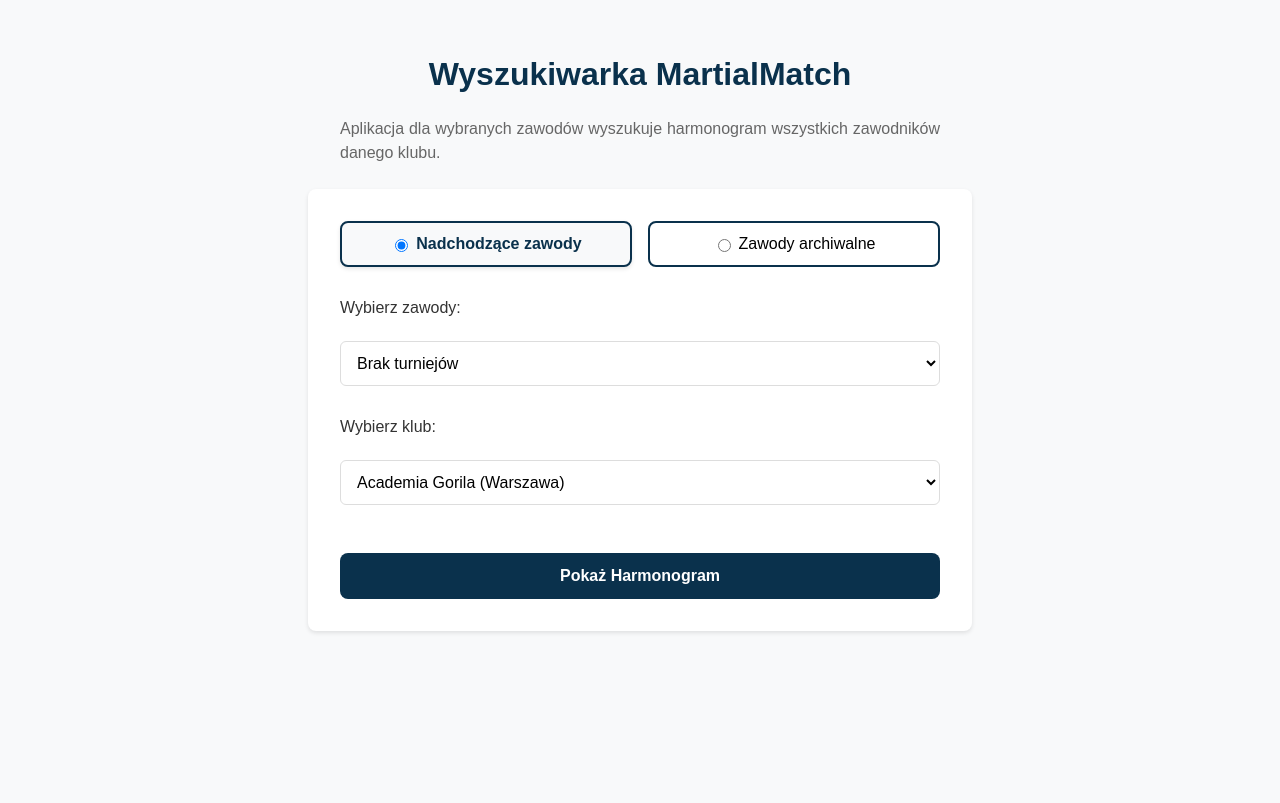
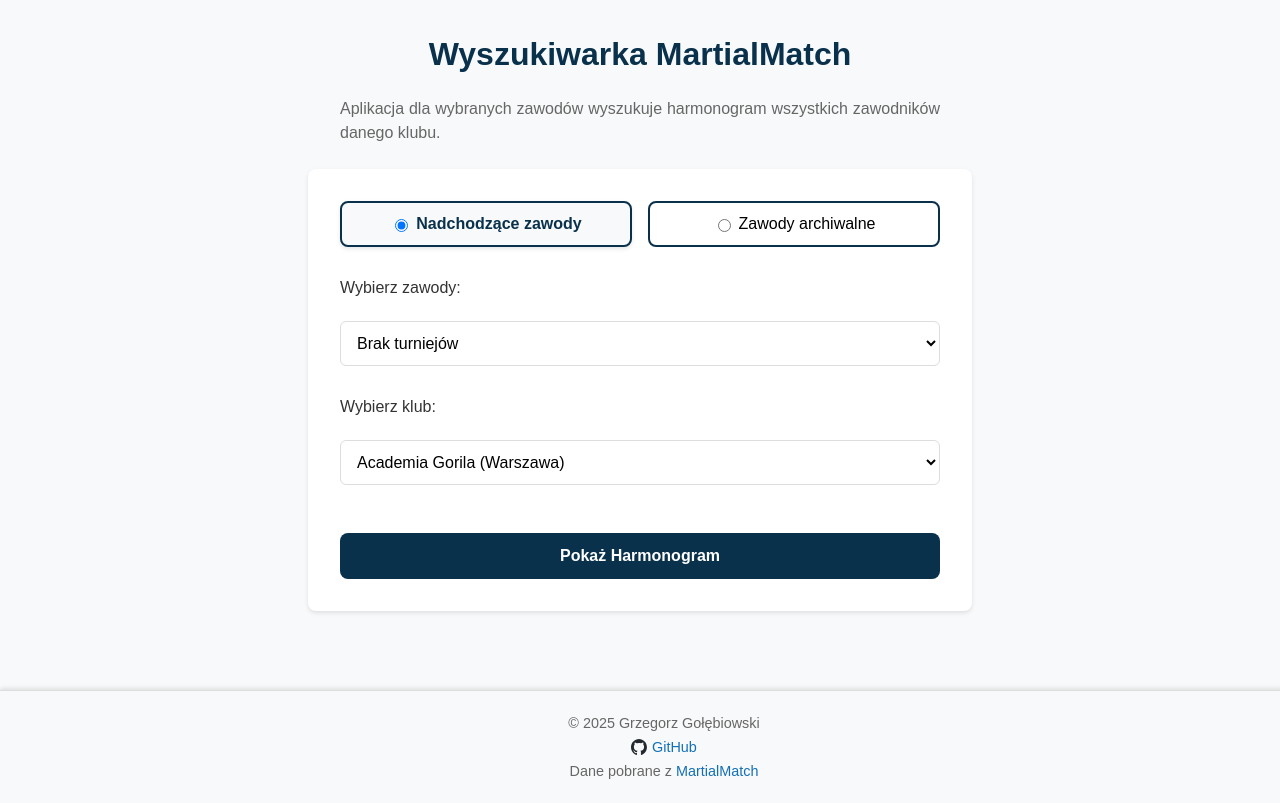
Before and after one commit to gregg127/martialmatch-scraper, a FastAPI app: page / in a window 1280 px wide; the page is wider, and only the part inside the window is pictured. Before the commit the page ends 633 px from the top of that part, so only its background shows below. Run offline with FastAPI, Linux system fonts and the light colour scheme; data that the repository does not hold is empty.

Commit message:
Add footer

```diff
--- a/app/static/css/style.css
+++ b/app/static/css/style.css
@@ -18,7 +18,6 @@
 body {
     font-family: 'Arial', sans-serif;
     margin: 0;
-    padding: 20px;
     background-color: var(--color-background);
 }
 
@@ -352,3 +351,57 @@ button:active {
         font-size: 13px;
     }
 }
+
+/* Footer Styles */
+.footer {
+    margin-top: 4rem;
+    padding: 1.5rem;
+    color: var(--color-text-light);
+    border-top: 1px solid var(--color-border);
+    box-shadow: 0 -2px 4px var(--shadow-color);
+    width: 100%;
+    position: relative;
+    display: flex;
+    justify-content: center;
+}
+
+.footer-content {
+    display: flex;
+    flex-direction: column;
+    align-items: center;
+    gap: 0.5rem;
+}
+
+.footer p {
+    margin: 0;
+    font-size: 0.9rem;
+    text-align: center;
+}
+
+.footer a {
+    color: var(--color-primary-light);
+    text-decoration: none;
+    transition: color 0.2s ease;
+}
+
+.footer a:hover {
+    color: var(--color-primary);
+    text-decoration: underline;
+}
+
+/* GitHub Link Styles */
+.github-link {
+    display: flex;
+    align-items: center;
+    gap: 0.3rem;
+}
+
+.github-icon {
+    width: 16px;
+    height: 16px;
+    transition: opacity 0.2s ease;
+}
+
+.github-link:hover .github-icon {
+    opacity: 0.8;
+}
--- a/app/templates/index.html
+++ b/app/templates/index.html
@@ -53,6 +53,16 @@
 
         <div id="error" style="display: none;" class="error"></div>
     </div>
+    <footer class="footer">
+        <div class="footer-content">
+            <p>© 2025 Grzegorz Gołębiowski</p>
+            <p><a href="https://github.com/gregg127" target="_blank" rel="noopener noreferrer" class="github-link">
+                <img src="/static/svg/github-mark.svg" alt="GitHub" class="github-icon">
+                GitHub
+            </a></p>
+            <p>Dane pobrane z <a href="https://martialmatch.com" target="_blank" rel="noopener noreferrer">MartialMatch</a></p>
+        </div>
+    </footer>
     <script src="/static/js/main.js"></script>
 </body>
 </html>
```
Also changed, not shown: app/static/svg/github-mark.svg (added).
